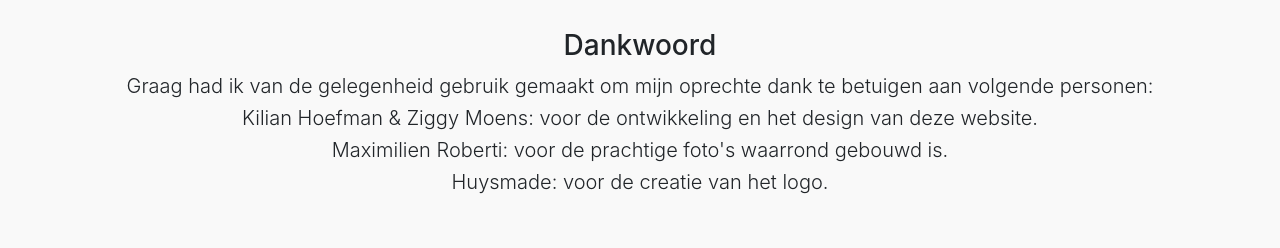
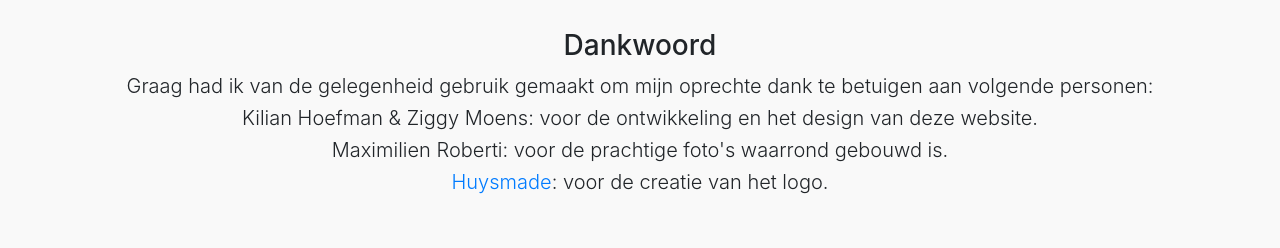
Before and after one commit to ziggymoens/ConnectieHuys, a plain HTML site: page contact.html in a window 1280 px wide. Shown: the part 990-1238 px from the top of the page. Drawn offline with nearby package versions, Linux system fonts and the light colour scheme.

Commit message:
added link for huysmade

```diff
--- a/contact.html
+++ b/contact.html
@@ -176,7 +176,7 @@
       <p class="lead">Graag had ik van de gelegenheid gebruik gemaakt om mijn oprechte dank te betuigen aan volgende personen: <br>
       Kilian Hoefman &amp; Ziggy Moens: voor de ontwikkeling en het design van deze website. <br>
       Maximilien Roberti: voor de prachtige foto's waarrond gebouwd is. <br>
-      Huysmade: voor de creatie van het logo.
+      <a href="https://huysmade.wixsite.com/huysmade/" target="_blank">Huysmade</a>: voor de creatie van het logo.
     </p>
     </div>
   </div>
```
